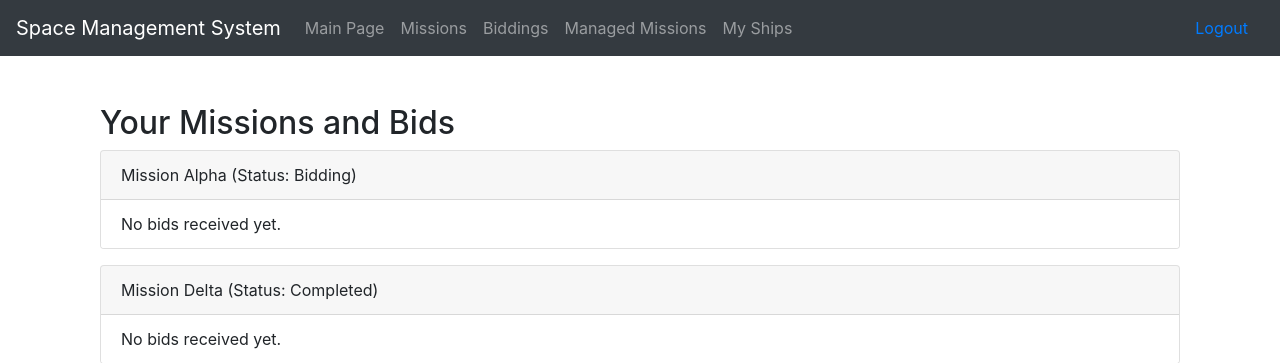
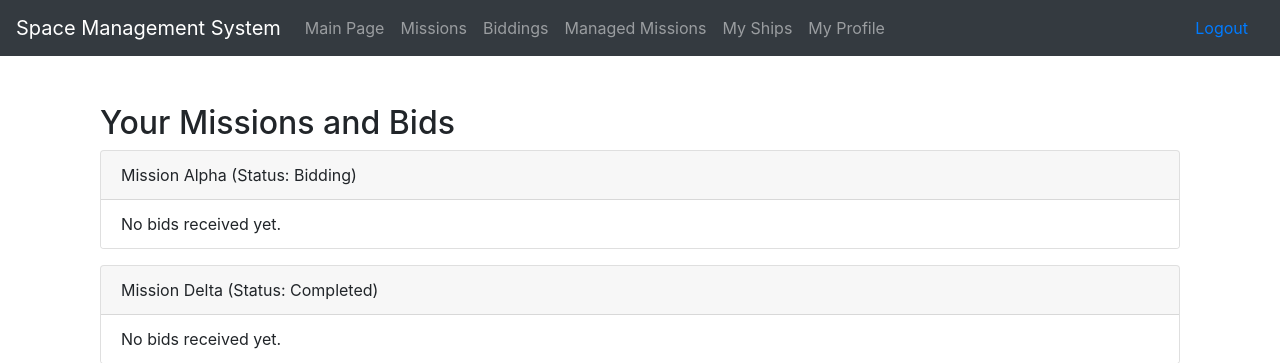
Before and after one commit to Emre-Akgul/Space-Management-System, a Flask app: page /biddings in a window 1280 px wide. Shown: the top 363 px of the page. Run offline with Flask 2, Linux system fonts and the light colour scheme; a user stored in the database is signed in; data comes from the database, SQL or seed files in the repository; data that the repository does not hold is empty; some libraries are stand-ins or nearby versions.

Commit message:
Added link for profile

```diff
--- a/Space Management System/app/app.py
+++ b/Space Management System/app/app.py
@@ -155,7 +155,7 @@ def register_astronaut():
                 user_id = cursor.lastrowid  # Fetch the last inserted id
 
                 # Insert new astronaut into Astronaut table
-                cursor.execute('INSERT INTO Astronaut (user_id, company_id, date_of_birth, nationality, preferred_role) VALUES (%s, %s, %s, %s, %s)',
+                cursor.execute('INSERT INTO Astronaut (user_id, company_id, date_of_birth, nationality, role_id) VALUES (%s, %s, %s, %s, %s)',
                                (user_id, company_id, date_of_birth, nationality, None))
                 mysql.connection.commit()
                 message = 'Astronaut successfully registered!'
--- a/Space Management System/app/templates/layout.html
+++ b/Space Management System/app/templates/layout.html
@@ -43,6 +43,9 @@
                 <li class="nav-item">
                     <a class="nav-link" href="{{ url_for('my_ships') }}">My Ships</a>
                 </li>
+                <li class="nav-item">
+                    <a class="nav-link" href="{{ url_for('astronaut_profile', user_id=session['userid']) }}">My Profile</a>
+                </li>
                 {% endif %}
             </ul>
             {% if 'loggedin' in session %}
```
